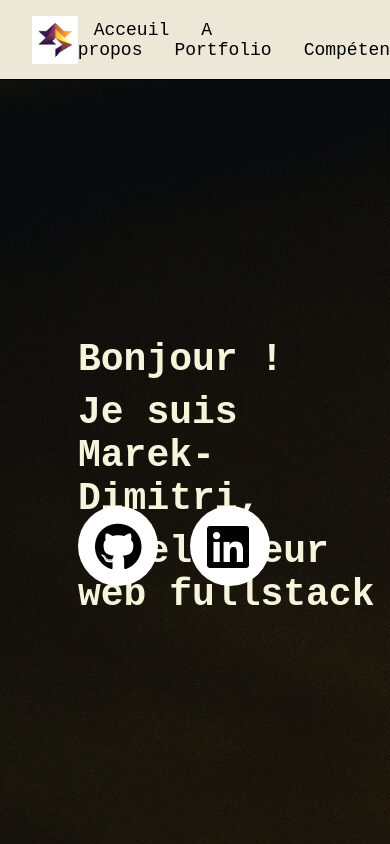
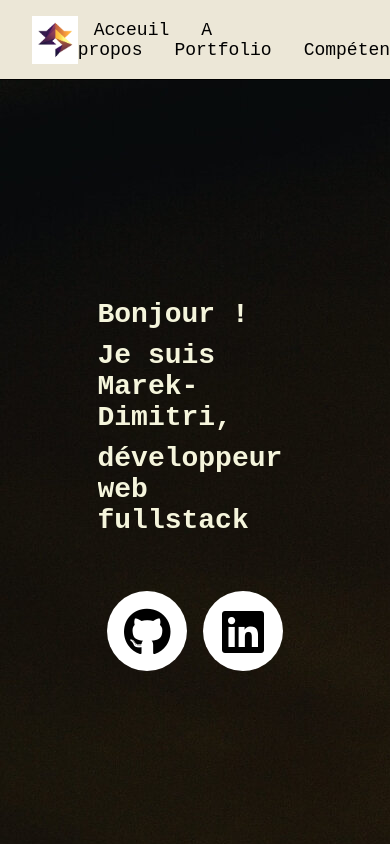
Before and after one commit to Grichnak/Portfolio, a React (Create React App) app: page / in a window 390 px wide. Shown: the top 844 px of the page. Built offline with nearby package versions, Linux system fonts and the light colour scheme.

Commit message:
Experience section added

```diff
--- a/package.json
+++ b/package.json
@@ -4,6 +4,9 @@
   "version": "0.1.0",
   "private": true,
   "dependencies": {
+    "@emotion/react": "^11.11.1",
+    "@emotion/styled": "^11.11.0",
+    "@mui/icons-material": "^5.14.12",
     "@testing-library/jest-dom": "^5.17.0",
     "@testing-library/react": "^13.4.0",
     "@testing-library/user-event": "^13.5.0",
@@ -13,6 +16,7 @@
     "react-router-dom": "^6.16.0",
     "react-scripts": "5.0.1",
     "react-scroll": "^1.8.9",
+    "react-vertical-timeline-component": "^3.6.0",
     "web-vitals": "^2.1.4"
   },
   "scripts": {
--- a/public/index.html
+++ b/public/index.html
@@ -6,7 +6,8 @@
   <link rel="icon" href="../assets/logo.png" />
   <meta name="viewport" content="width=device-width, initial-scale=1" />
   <meta name="description" content="Portfolio Marek-Dimitri Abou Fadel" />
-  <link rel="stylesheet" href="./style.css">
+  <base href="/">
+  <link rel="stylesheet" type="text/css" href="./style.css">
   <script src="https://kit.fontawesome.com/2ca01e49a3.js" crossorigin="anonymous"></script>
 
 
--- a/public/style.css
+++ b/public/style.css
@@ -10,4 +10,5 @@ body {
     background: rgb(236, 231, 215);
     overflow: hidden;
     overflow-y: scroll;
+    margin: 0;
 }
--- a/src/App.js
+++ b/src/App.js
@@ -4,6 +4,7 @@ import Landing from "./components/landing/landing";
 import About from "./components/about/about";
 import Portfolio from "./components/portfolio/portfolio";
 import Skills from "./components/skills/skills";
+import Experience from "./components/experience/experience";
 
 function App() {
   return (
@@ -14,6 +15,7 @@ function App() {
       <About />
       <Portfolio />
       <Skills />
+      <Experience />
     </div>
 
   );
--- /dev/null
+++ b/src/components/experience/experience.js
@@ -0,0 +1,62 @@
+import React from 'react';
+import { VerticalTimeline, VerticalTimelineElement } from 'react-vertical-timeline-component';
+import "react-vertical-timeline-component/style.min.css";
+import SchoolIcon from "@mui/icons-material/School";
+import WorkIcon from "@mui/icons-material/Work";
+import "./experience.css"
+
+const Experience = () => {
+    return (
+        <section className="experience">
+            <VerticalTimeline lineColor="#057575">
+                <VerticalTimelineElement className='vertical-timeline-element--education'
+                    date='2022-2023'
+                    iconStyle={{ background: "#057575", color: "#fff" }}
+                    icon={<SchoolIcon />}
+                >
+                    <h3 className='vertical-timeline-element-title'> OpenClassrooms</h3>
+                    <p>Formation Développeur Web</p>
+                </VerticalTimelineElement>
+
+                <VerticalTimelineElement className='vertical-timeline-element--work'
+                    date='2020-2022'
+                    iconStyle={{ background: "#9e6fe3", color: "#fff" }}
+                    icon={<WorkIcon />}
+                >
+                    <h3 className='vertical-timeline-element-title'> Education Nationale</h3>
+                    <p>Professeur des écoles</p>
+                </VerticalTimelineElement>
+
+                <VerticalTimelineElement className='vertical-timeline-element--work'
+                    date='2019-2020'
+                    iconStyle={{ background: "#9e6fe3", color: "#fff" }}
+                    icon={<WorkIcon />}
+                >
+                    <h3 className='vertical-timeline-element-title'> Sénat</h3>
+                    <p>Assistant Sénatorial</p>
+                </VerticalTimelineElement>
+
+                <VerticalTimelineElement className='vertical-timeline-element--education'
+                    date='2017-2019'
+                    iconStyle={{ background: "#057575", color: "#fff" }}
+                    icon={<SchoolIcon />}
+                >
+                    <h3 className='vertical-timeline-element-title'> Université Paris X - Nanterre</h3>
+                    <p>Master d'Histoire spé Relation Internationales</p>
+                </VerticalTimelineElement>
+
+                <VerticalTimelineElement className='vertical-timeline-element--education'
+                    date='2014 - 2017'
+                    iconStyle={{ background: "#057575", color: "#fff" }}
+                    icon={<SchoolIcon />}
+                >
+                    <h3 className='vertical-timeline-element-title'> Université Paris X - Nanterre</h3>
+                    <p>Licence d'Histoire</p>
+                </VerticalTimelineElement>
+
+            </VerticalTimeline>
+        </section>
+    )
+}
+
+export default Experience
--- a/src/components/landing/landing.css
+++ b/src/components/landing/landing.css
@@ -76,3 +76,33 @@
     margin-right: 2rem;
     height: 5rem;
 }
+
+.landing-content-box {
+    display: flex;
+}
+
+/* Ajoutez une règle de media query pour gérer la mise en page en mode responsive */
+@media (max-width: 768px) {
+    .landingText {
+        top: 50%;
+        /* Ajustez la position du texte en mode responsive */
+        left: 50%;
+        transform: translate(-50%, -50%);
+        font-size: 28px;
+        /* Ajustez la taille de la police en mode responsive */
+    }
+
+    .socialIcons {
+        top: 70%;
+        /* Ajustez la position des icônes en mode responsive */
+        left: 50%;
+        transform: translateX(-50%);
+        text-align: center;
+        /* Centrez les icônes horizontalement */
+    }
+
+    .fa-brands {
+        margin: 0 0.5rem;
+        /* Ajustez la marge entre les icônes en mode responsive */
+    }
+}
--- a/src/components/landing/landing.js
+++ b/src/components/landing/landing.js
@@ -8,6 +8,7 @@ const Landing = () => {
             <div className="landingContent">
 
                 <img src={bg} alt="background" className="bg" />
+                <div className="landing-content-box">
                     <h1 className="landingText">
                         <span className="line">Bonjour !</span>
                         <span className="line">Je suis Marek-Dimitri,</span>
@@ -17,6 +18,7 @@ const Landing = () => {
                         <i class="fa-brands fa-github"></i>
                         <i class="fa-brands fa-linkedin"></i>
                     </div>
+                </div>
 
             </div>
 
```
Also changed, not shown: src/components/experience/experience.css (added), 1 other file (tests, documents, lock files or other folders). Lines whose indentation alone changed are shown as unchanged.
